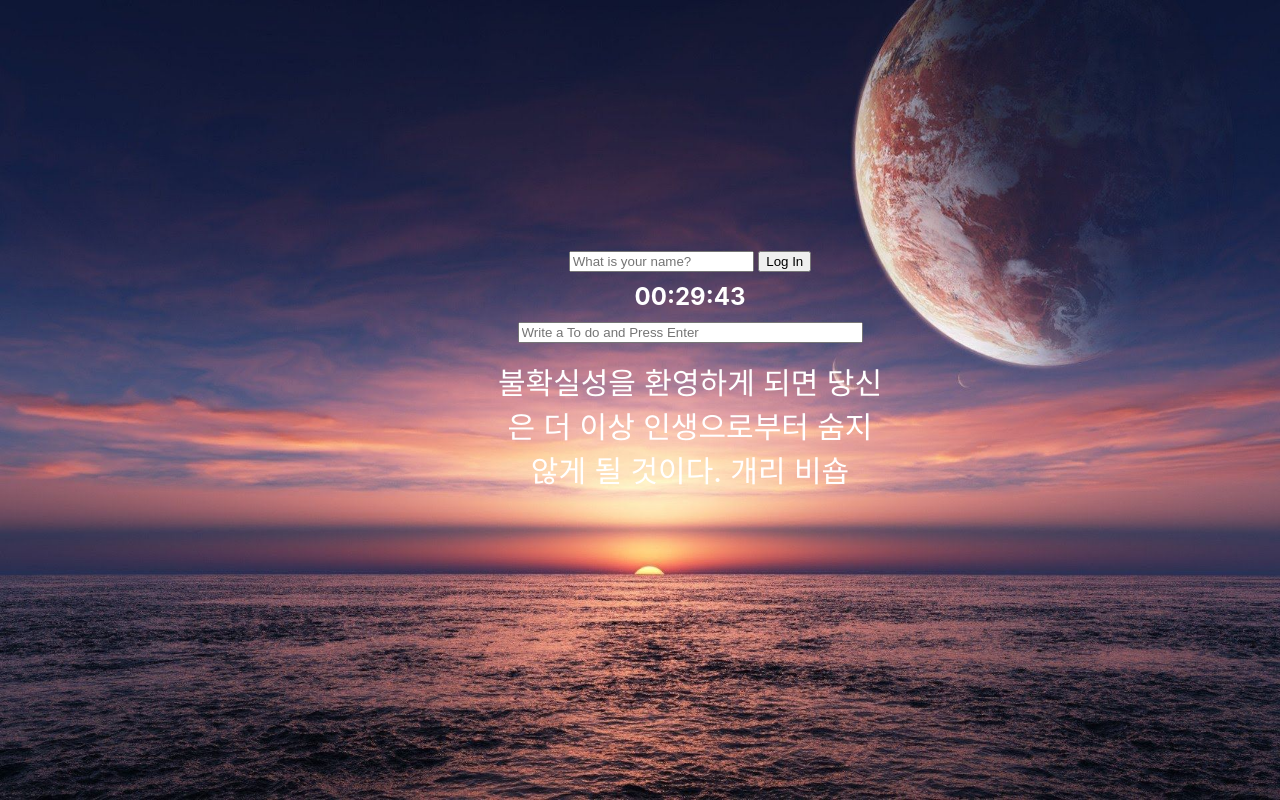
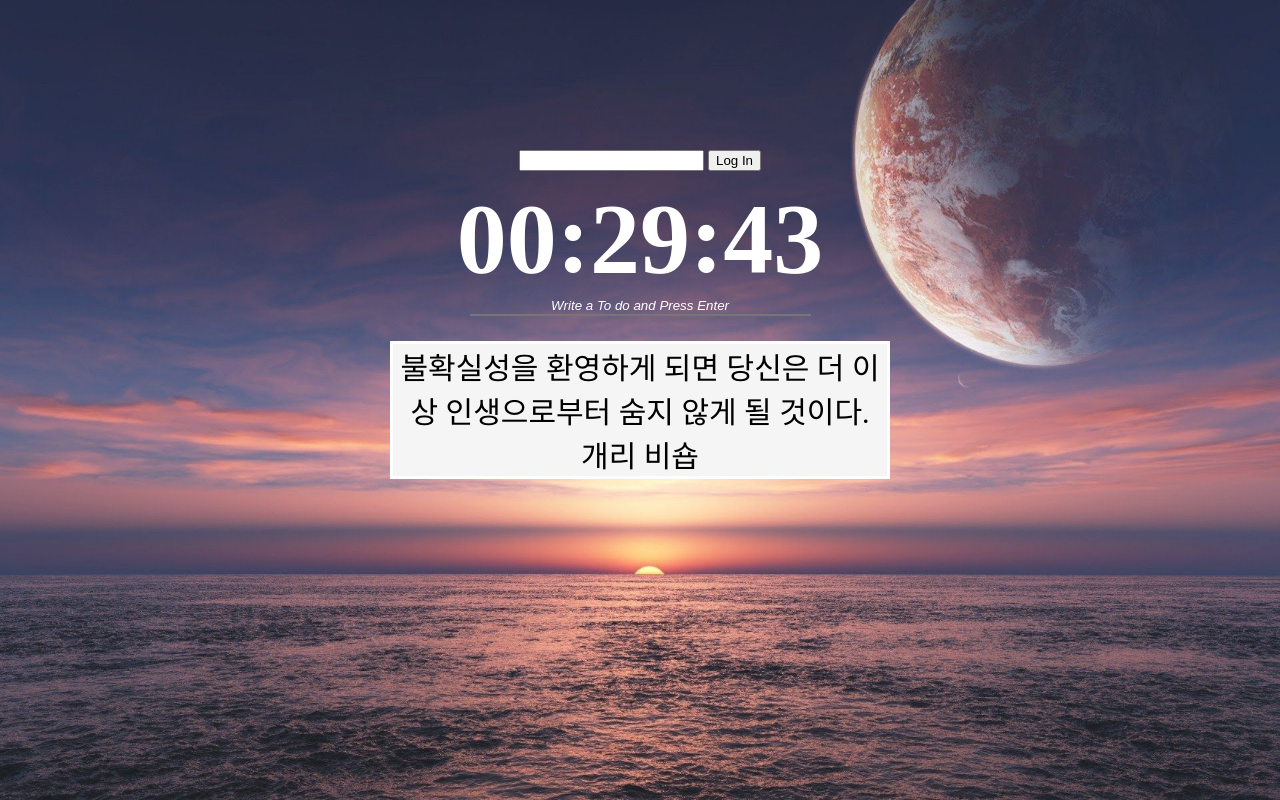
Before and after one commit to KachuDoit/kachudoit.github.io, a plain HTML site: page index.html in a window 1280 px wide. Drawn offline with Linux system fonts and the light colour scheme; a web font is replaced by a local one.

Commit message:
second draft 220523

```diff
--- a/css/style.css
+++ b/css/style.css
@@ -10,30 +10,69 @@
     height: 100%;
     z-index: -1;
     animation: fadeIn 0.5s linear;
+    opacity: 0.9;
+}
+
+@font-face {
+    font-family: 'CookieRunOTF-Bold';
+    src: url('https://cdn.jsdelivr.net/gh/projectnoonnu/noonfonts_twelve@1.0/CookieRunOTF-Bold00.woff') format('woff');
+    font-weight: normal;
+    font-style: normal;
+}
+
+input::placeholder {
+    color: white;
+    text-align: center;
+    font-style: italic;
+  }
+
+input.underline {
+    background-color:transparent;
+    border-left-width:0;
+    border-right-width:0;
+    border-top-width:0;
+    border-bottom-width:1;
+}
+
+ul{
+    list-style:none;
+    padding-left:0px;
+}
+
+html, body
+{
+    width: 100%;
+    height: 100%;
+}
+
+
+.container
+{
+    width: 100%;
+    height: 100%;
+    display: table-cell;
+    vertical-align: middle;
+}
+
+.main
+{
+    height: 500px;
+    width: 500px;
+    margin: auto;
+    background-color: transparent;
+
 }
 
 body {
-    font-family: -apple-system, BlinkMacSystemFont, 'Segoe UI', Roboto, Oxygen, Ubuntu, Cantarell, 'Open Sans',
-    'Helvetica Neue', sans-serif;
+    font-family: 'CookieRunOTF-Bold';
     color: white;
     width:100%;
     height:100%;
+    display: table;
+    margin: 0 auto;
   }
 
-#box{
-    position:absolute;
-    top:50%;
-    left:50%;
-    width:400px;
-    height:400px;
-    margin:-150px 0px 0px -150px;
-}
 .delBtn {
-    background-color: transparent;
-    border: 0;
-}
-
-.delBox {
     background-color: transparent;
     border: 0;
 }
@@ -45,6 +84,7 @@ body {
     top: 50;
     left: 0;
     font-weight: bold;
+    font-size: 60px;
     display: flex;
     justify-content: center;
     text-align: center;
@@ -68,11 +108,13 @@ body {
     justify-content: center;
     text-align: center;
     display: block;
-    margin: 10px;
+    margin: 0px;
+    font-size: 100px;
 }
 
 #todo-list {
     text-align: center;
+font-size : 25px;
 }
 
 #todo-form {
@@ -80,6 +122,9 @@ body {
 }
 
 #quote {
+    border: 3px solid white;
+    background-color: whitesmoke;
     text-align: center;
     font-size: 30px;
+    color: black;
 }
--- a/index.html
+++ b/index.html
@@ -8,7 +8,8 @@
     <title>Nomad Challenge</title>
 </head>
 <body>
-    <div id="box">
+    <div class="container">
+        <div class="main">
     <form id="login-form" class="hidden">
         <input
               required
@@ -25,7 +26,7 @@
        </div>
     <h2 id="clock">00:00:00</h2>
     <form id="todo-form">
-        <input type="text" size="40" placeholder="Write a To do and Press Enter">
+        <input class="underline" type="text" size="40" placeholder="Write a To do and Press Enter" style="color:whitesmoke">
     </form>
     <ul id="todo-list">
     </ul>
@@ -33,6 +34,7 @@
     <span></span>
     <span></span>
     </div>
+</div>
     </div>
     <script src="js/greetings.js"></script>
     <script src="js/clock.js"></script>
```
